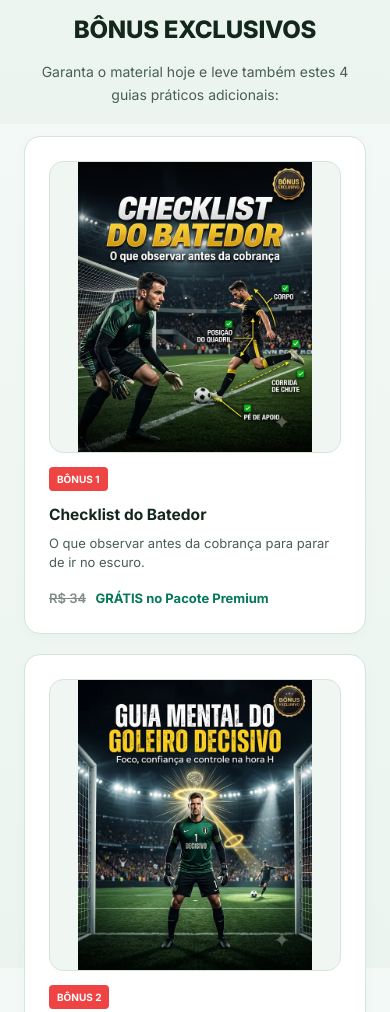
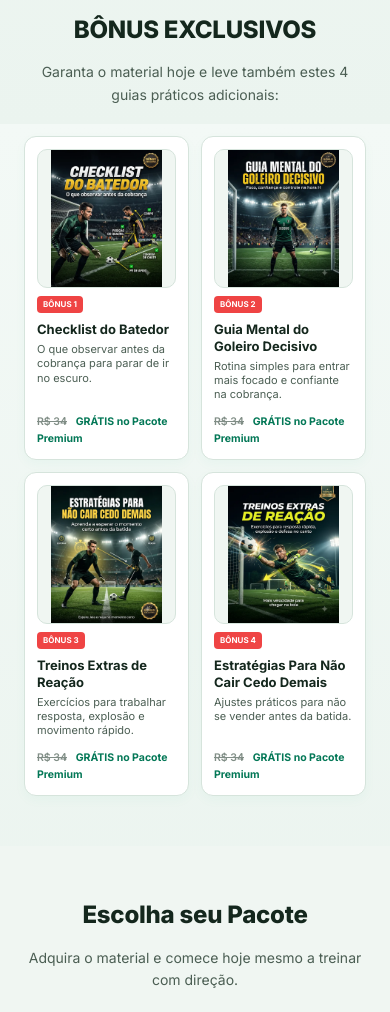
Before and after one commit to luizgustavocervelin02-crypto/treinos, a website: page index.html in a window 390 px wide. Shown: the part 4940-5952 px from the top of the page. Drawn offline with Linux system fonts and the light colour scheme; a script that the page names is missing.

Commit message:
Ajuste do tamanho dos bonus em grade 4x1 no desktop e 2x2 no mobile

```diff
--- a/index.html
+++ b/index.html
@@ -508,9 +508,10 @@
     /* Bonus Grid */
     .bonus-grid {
       display: grid;
-      grid-template-columns: repeat(auto-fit, minmax(220px, 1fr));
-      gap: 20px;
-      margin-bottom: 30px;
+      grid-template-columns: repeat(4, 1fr);
+      gap: 18px;
+      max-width: 900px;
+      margin: 0 auto 30px;
     }
 
     .bonus-card-image {
@@ -534,13 +535,15 @@
       background: var(--bg-card);
       border: 1px solid var(--border);
       border-radius: var(--radius);
-      padding: 24px;
+      padding: 16px;
       position: relative;
       overflow: hidden;
       box-shadow: var(--shadow-sm);
       display: flex;
       flex-direction: column;
       transition: all 0.2s ease;
+      max-width: 210px;
+      margin: 0 auto;
     }
 
     .bonus-card:hover {
@@ -990,6 +993,40 @@
         border-radius: 22px;
         margin-top: 18px;
       }
+      .bonus-grid {
+        grid-template-columns: repeat(2, 1fr);
+        gap: 12px;
+        max-width: 350px;
+        margin: 0 auto;
+      }
+      .bonus-card {
+        max-width: 165px;
+        margin: 0 auto;
+        padding: 12px;
+        border-radius: 12px;
+      }
+      .bonus-card-image {
+        border-radius: 10px;
+        margin-bottom: 8px;
+      }
+      .bonus-badge {
+        font-size: 8px;
+        padding: 2px 6px;
+        margin-bottom: 8px;
+      }
+      .bonus-title {
+        font-size: 13px;
+        line-height: 1.3;
+        margin-bottom: 4px;
+      }
+      .bonus-desc {
+        font-size: 11px;
+        line-height: 1.3;
+        margin-bottom: 12px;
+      }
+      .bonus-price {
+        font-size: 10.5px;
+      }
     }
   </style>
 
```
